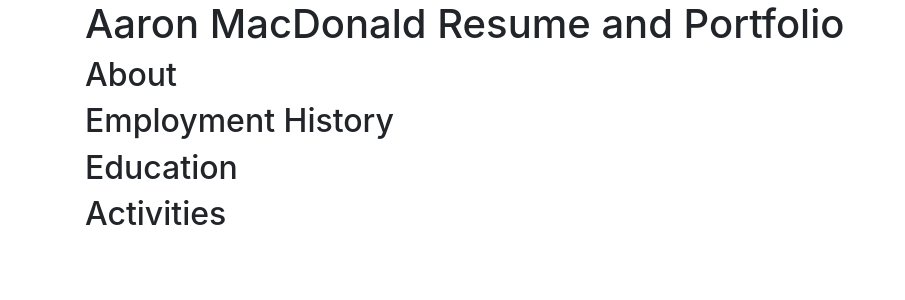
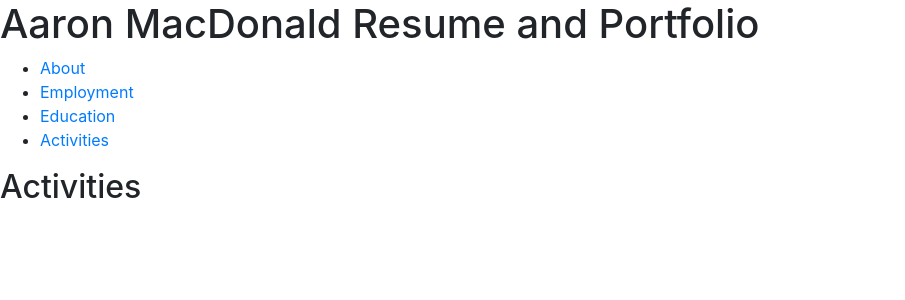
Before and after one commit to AaronWizard/portfolio, a React app: page /activities in a window 1280 px wide. Shown: the top 300 px of the page, without its empty margins (0-905 px from the left). Built offline with nearby package versions, Linux system fonts and the light colour scheme.

Commit message:
Restructured project. Added React Router.

```diff
--- a/package.json
+++ b/package.json
@@ -8,7 +8,8 @@
     "prop-types": "^15.7.2",
     "react": "^16.12.0",
     "react-bootstrap": "^1.0.0-beta.16",
-    "react-dom": "^16.12.0"
+    "react-dom": "^16.12.0",
+    "react-router-dom": "^5.1.2"
   },
   "devDependencies": {
     "@babel/core": "^7.8.4",
@@ -21,7 +22,6 @@
     "eslint": "^6.8.0",
     "eslint-loader": "^3.0.3",
     "eslint-plugin-react": "^7.18.3",
-    "html-loader": "^0.5.5",
     "html-webpack-plugin": "^3.2.0",
     "style-loader": "^1.1.3",
     "webpack": "^4.41.5",
--- a/src/components/App.js
+++ b/src/components/App.js
@@ -1,5 +1,7 @@
 import React from 'react';
-import { Container } from 'react-bootstrap';
+import { BrowserRouter as Router, Switch, Route, Link } from 'react-router-dom';
+
+//import { Container } from 'react-bootstrap';
 
 //import resume from '../resume';
 
@@ -7,17 +9,38 @@ import About from './About';
 import EmploymentHistory from './EmploymentHistory';
 import Education from './Education';
 import Activities from './Activities';
+import PageNotFound from './PageNotFound';
 
 class App extends React.Component {
 	render() {
 		return (
-			<Container>
+			<Router basename={process.env.PUBLIC_URL}>
 				<h1>Aaron MacDonald Resume and Portfolio</h1>
-				<About />
-				<EmploymentHistory />
-				<Education />
-				<Activities />
-			</Container>
+				<nav>
+					<ul>
+						<li>
+							<Link to="/">About</Link>
+						</li>
+						<li>
+							<Link to="/employment">Employment</Link>
+						</li>
+						<li>
+							<Link to="/education">Education</Link>
+						</li>
+						<li>
+							<Link to="/activities">Activities</Link>
+						</li>
+					</ul>
+				</nav>
+				<Switch>
+					<Route exact path="/" component={About} />
+					<Route exact path="/employment"
+						component={EmploymentHistory} />
+					<Route exact path="/education" component={Education} />
+					<Route exact path="/activities" component={Activities} />
+					<Route component={PageNotFound} />
+				</Switch>
+			</Router>
 		);
 	}
 }
--- /dev/null
+++ b/src/components/PageNotFound.js
@@ -0,0 +1,11 @@
+import React from 'react';
+
+class PageNotFound extends React.Component {
+	render () {
+		return (
+			<h2>Page Not Found</h2>
+		);
+	}
+}
+
+export default PageNotFound;
--- a/webpack.config.js
+++ b/webpack.config.js
@@ -14,10 +14,6 @@ module.exports = {
 				use: ['babel-loader', 'eslint-loader'],
 			},
 			{
-				test: /\.html$/,
-				use: 'html-loader'
-			},
-			{
 				test: /\.css$/,
 				use: ['style-loader', 'css-loader']
 			}
@@ -27,15 +23,17 @@ module.exports = {
 		new CleanWebpackPlugin(),
 		new webpack.HotModuleReplacementPlugin(),
 		new HtmlWebPackPlugin({
-			template: './src/index.html',
+			template: './public/index.html',
 			filename: './index.html'
 		})
 	],
 	devServer: {
-		contentBase: dist,
+		historyApiFallback: true,
 		hot: true
 	},
 	output: {
-		path: path.resolve(__dirname, dist)
+		filename: 'bundle.[hash].js',
+		path: path.resolve(__dirname, dist),
+		publicPath: '/'
 	}
 };
```
Also changed, not shown: public/index.html (renamed from src/index.html), 1 other file (tests, documents, lock files or other folders).
